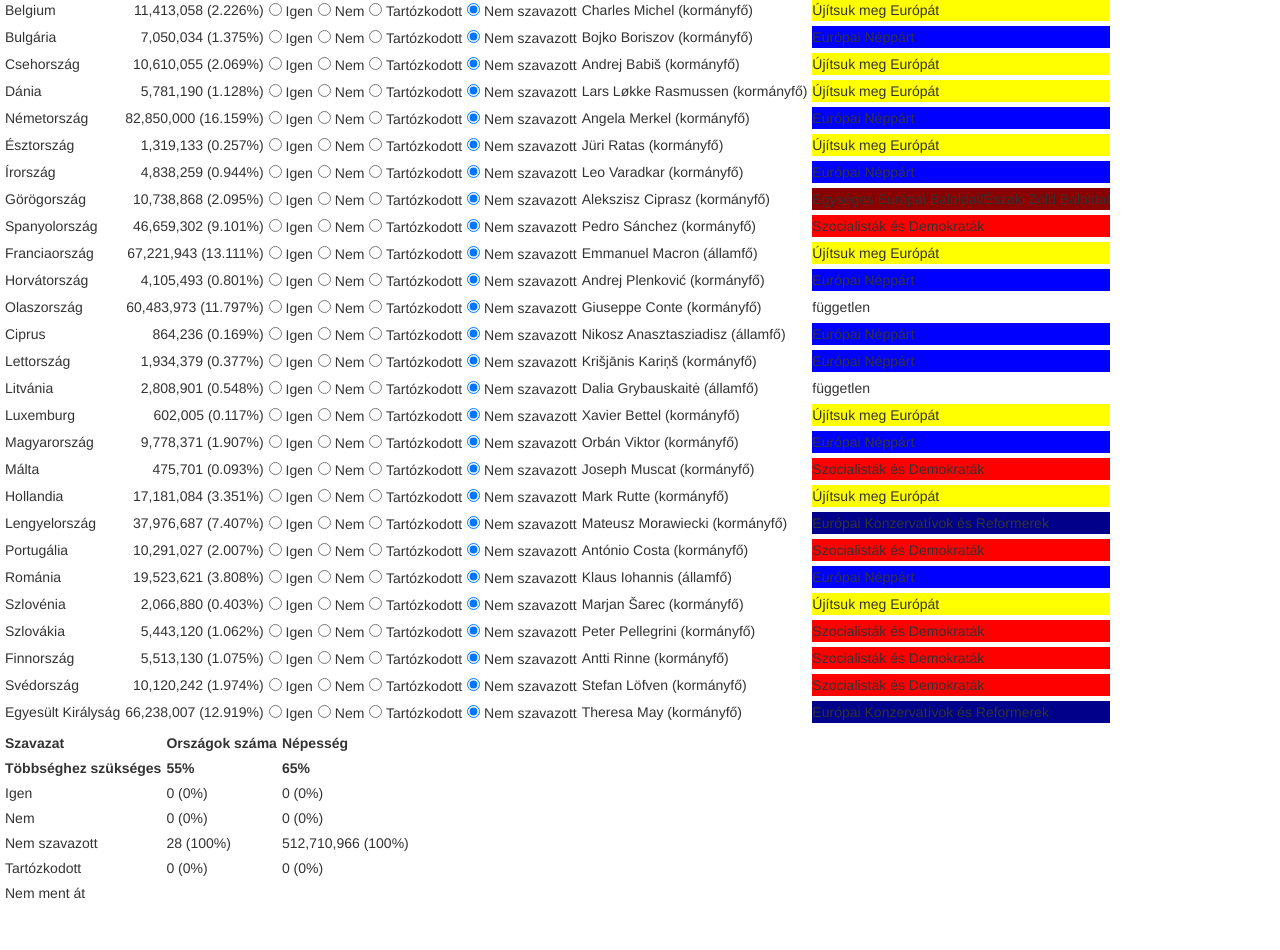
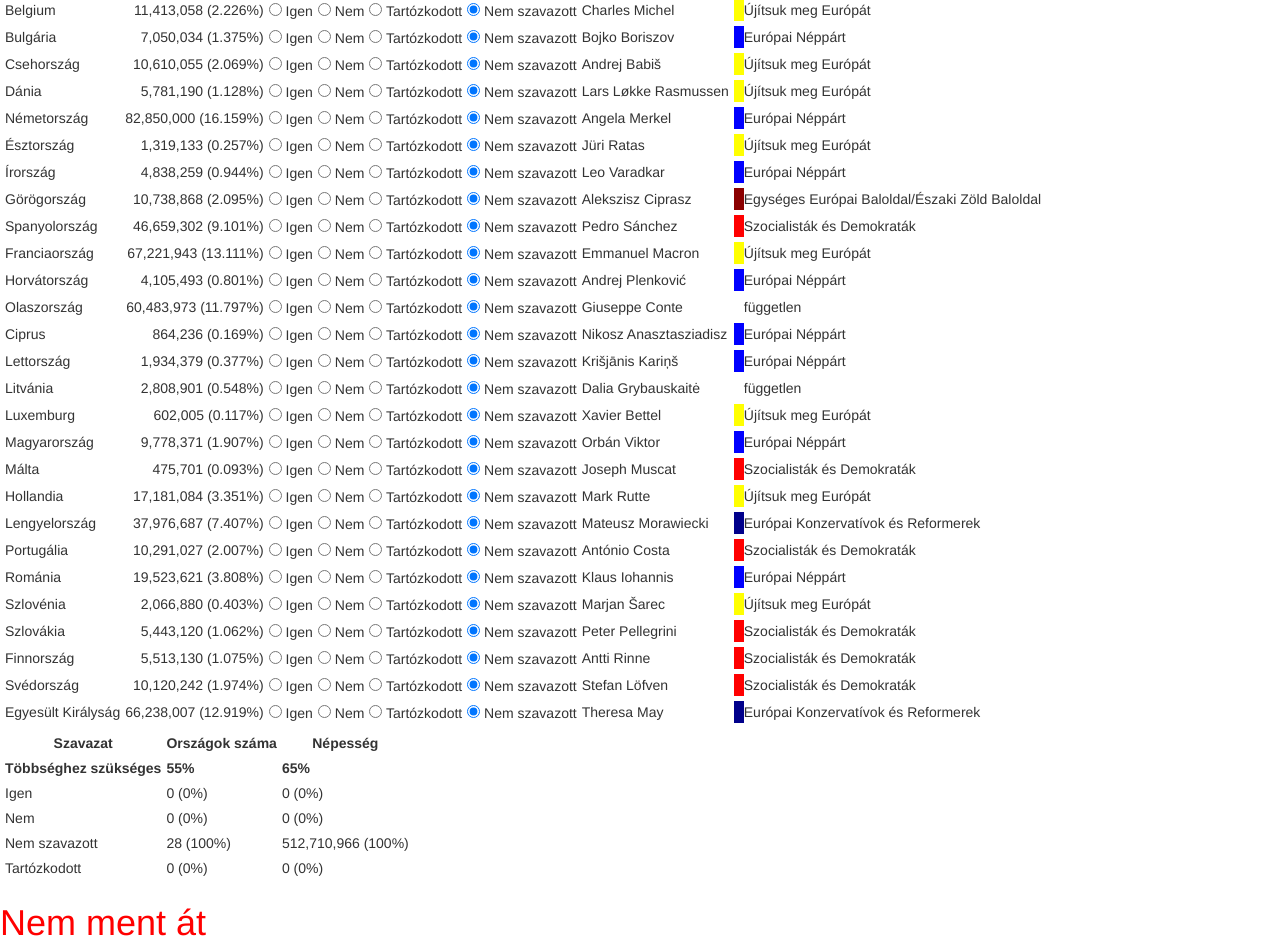
Before and after one commit to aProudCynic/councilvote2, an Angular app: page / in a window 1280 px wide. Shown: the part 156-1106 px from the top of the page. Before the commit the page ends 1074 px from the top, so only its background shows below. Built offline with nearby package versions, Linux system fonts and the light colour scheme.

Commit message:
minor features: visual improvements

```diff
--- a/src/app/result/result.component.html
+++ b/src/app/result/result.component.html
@@ -4,10 +4,10 @@
         <th>Országok száma</th>
         <th>Népesség</th>
     </tr>
-    <tr>
-        <th>Többséghez szükséges</th>
-        <th>55%</th>
-        <th>65%</th>
+    <tr style="font-weight: bold;">
+        <td>Többséghez szükséges</td>
+        <td>55%</td>
+        <td>65%</td>
     </tr>
     <tr *ngFor="let voteResult of votingService.resultsByVotes | keyvalue">
         <td>{{voteResult.key}}</td>
@@ -20,5 +20,7 @@
             ({{votingService.getVoteShareInPopulation(voteResult.key) | number}}%)
         </td>
     </tr>
-    <p>{{votingService.isPassed() ? 'Átment' : 'Nem ment át'}}</p>
 </table>
+<h1 [style.color]="votingService.isPassed() ? 'green' : 'red'">
+    {{votingService.isPassed() ? 'Átment' : 'Nem ment át'}}
+</h1>
--- a/src/app/vote-form/vote-form.component.html
+++ b/src/app/vote-form/vote-form.component.html
@@ -17,9 +17,11 @@
                    (click)="castVote(memberStateVote.key, voteValue)"/>
                    {{voteValue}}
     </td>
-    <td>{{memberStateVote.key.leader.name}} ({{memberStateVote.key.leader.type}})</td>
-    <td
-        [style.background-color]="getBackgroundColorFor(memberStateVote.key.leader.politicalGroup)"
+    <td data-toggle="tooltip" [title]="memberStateVote.key.leader.type">
+        {{memberStateVote.key.leader.name}}
+    </td>
+    <td style="border-left-style: solid; border-width: 10px"
+        [style.border-color]="getBackgroundColorFor(memberStateVote.key.leader.politicalGroup)"
     >{{memberStateVote.key.leader.politicalGroup}}</td>
 </tr>
 </table>
--- a/src/styles.css
+++ b/src/styles.css
@@ -3,3 +3,6 @@
     border-spacing: 5px;
     border-collapse: separate;
 }
+th {
+    text-align: center;
+}
```
